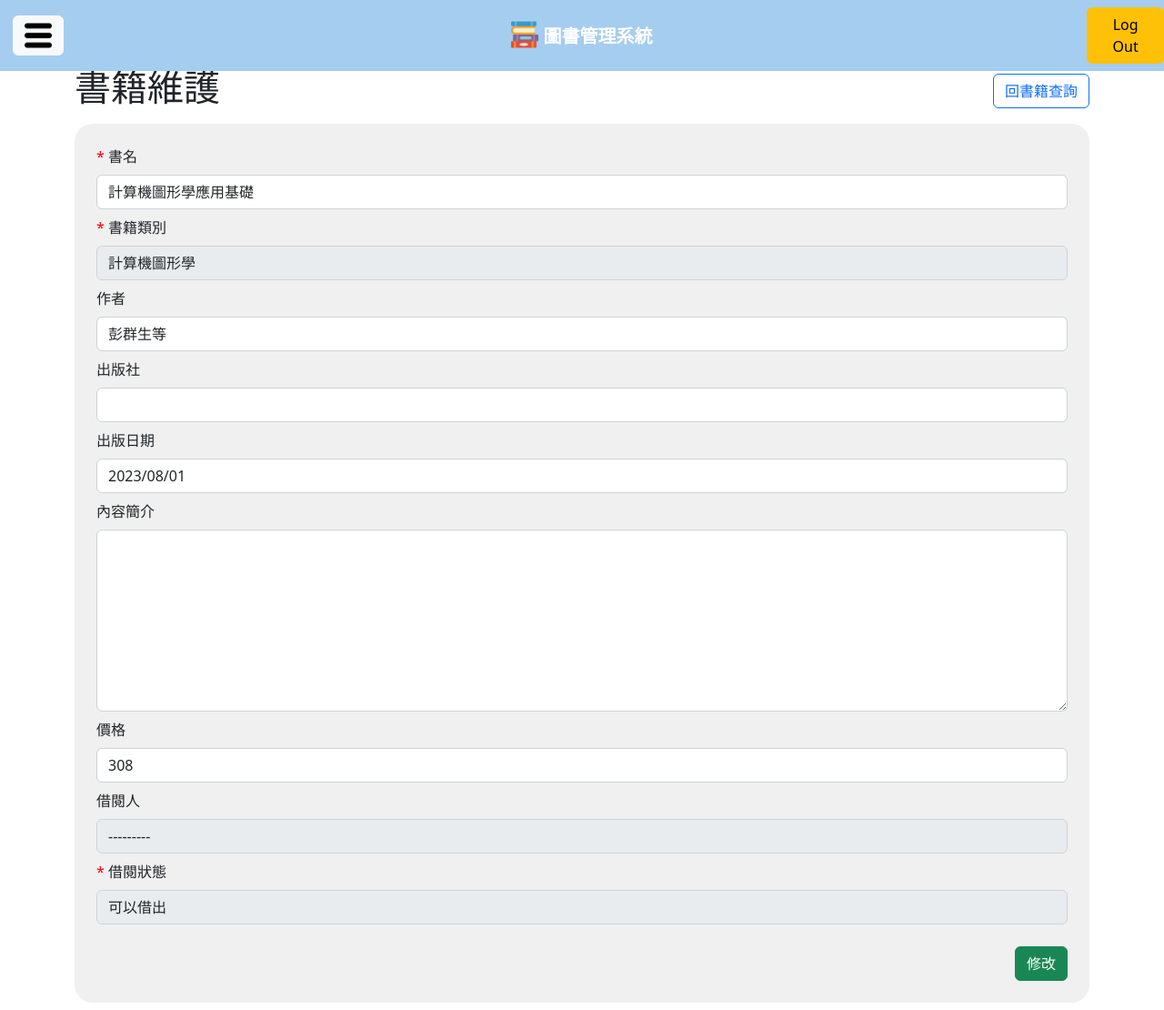
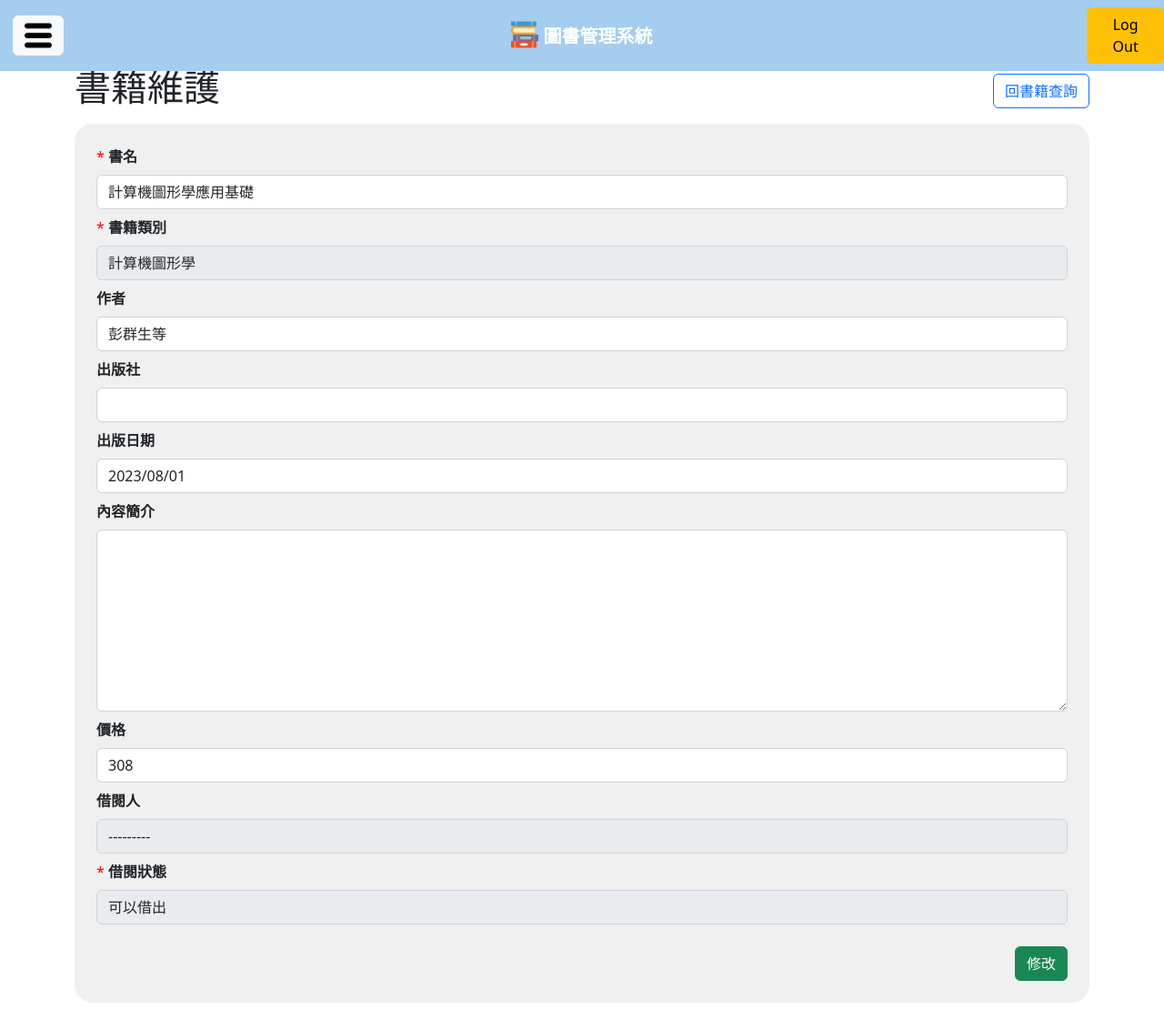
Before and after one commit to DerrickLin/bookstore, a Django app: page /book/2/ in a window 1280 px wide. Shown: the whole page at 91% size. Run offline with Django 4.2, Linux system fonts and the light colour scheme; a user stored in the database is signed in; data comes from the database, SQL or seed files in the repository; both versions use the stored data as it was after the commit.

Commit message:
modify font

```diff
--- a/BookMaintenanceSystem/static/js/create_status.js
+++ b/BookMaintenanceSystem/static/js/create_status.js
@@ -2,18 +2,18 @@ var codeBorrowed = 'B';
 var codeAvailable = 'Y';
 var codeUnavailable = 'N';
 $(document).ready(function() {
-    // 选择借阅人时自动选择对应的借阅状态为"已借出"
+
     $('#borrower').change(function() {
 
         console.log(codeBorrowed);
         var borrowerId = $(this).val();
         var statusSelect = $('#status');
 
-        // 重置借阅状态选项
+        // 清空狀態選單
         statusSelect.val('');
 
         if (borrowerId) {
-            // 选中"已借出"的选项
+            // 借閱人選擇了借閱人，則狀態選單設置為已借出
             statusSelect.val(codeBorrowed);
         }
     });
--- a/BookMaintenanceSystem/templates/book_detail.html
+++ b/BookMaintenanceSystem/templates/book_detail.html
@@ -16,22 +16,22 @@
     <div class="p-4 mb-2 text-dark lookup-form-bg">
     <form class="row g-2">
         <div class="col-12">
-          <label for="inputAddress" class="form-label"><span style="color:red;">* </span>書名</label>
+          <label for="inputAddress" class="form-label"><span style="color:red;">* </span><strong>書名</strong></label>
           <input type="text" class="form-control" id="inputAddress" value="{{book.name}}" readonly>
         </div>
 
         <div class="col-12">
-          <label for="inputAddress2" class="form-label"><span style="color:red;">* </span>書籍類別</label>
+          <label for="inputAddress2" class="form-label"><span style="color:red;">* </span><strong>書籍類別</strong></label>
           <input type="text" class="form-control" id="inputAddress2" value="{{book.category.category_name}}" disabled>
         </div>
 
         <div class="col-12">
-            <label for="inputAddress" class="form-label">作者</label>
+            <label for="inputAddress" class="form-label"><strong>作者</strong></label>
             <input type="text" class="form-control" id="inputAddress" value="{{book.author}}" readonly>
         </div>
 
         <div class="col-12">
-            <label for="inputAddress" class="form-label">出版社</label>
+            <label for="inputAddress" class="form-label"><strong>出版社</strong></label>
             {% if book.publisher == None %}
                 <input type="text" class="form-control" id="inputAddress" value="" readonly>
             {% else %}
@@ -40,12 +40,12 @@
         </div>
 
         <div class="col-12">
-            <label for="inputAddress" class="form-label">出版日期</label>
+            <label for="inputAddress" class="form-label"><strong>出版日期</strong></label>
             <input type="text" class="form-control" id="inputAddress" value="{{book.publish_date|date:"Y/m/d"}}" readonly>
         </div>
 
         <div class="col-12">
-            <label for="floatingTextarea2" class="form-label">內容簡介</label>
+            <label for="floatingTextarea2" class="form-label"><strong>內容簡介</strong></label>
             {% if book.summary == None %}
                 <textarea class="form-control" id="floatingTextarea2" style="height: 200px" readonly></textarea>
             {% else %}
@@ -54,17 +54,17 @@
         </div>
 
         <div class="col-12">
-            <label for="inputAddress" class="form-label">價格</label>
+            <label for="inputAddress" class="form-label"><strong>價格</strong></label>
             <input type="text" class="form-control" id="inputAddress" value="{{book.price|default:""}}" readonly>
         </div>
 
         <div class="col-12">
-            <label for="inputAddress2" class="form-label">借閱人</label>
+            <label for="inputAddress2" class="form-label"><strong>借閱人</strong></label>
             <input type="text" class="form-control" id="inputAddress2" value="{{keeper_name|default:"---------"}}" disabled>
         </div>
 
         <div class="col-12">
-            <label for="inputAddress" class="form-label"><span style="color:red;">* </span>借閱狀態</label>
+            <label for="inputAddress" class="form-label"><span style="color:red;">* </span><strong>借閱狀態</strong></label>
             <input type="text" class="form-control" id="inputAddress" value="{{book.status.code_name}}" disabled>
         </div>
 
```
Also changed, not shown: BookMaintenanceSystem/templates/book_create.html (+9 -9 lines), BookMaintenanceSystem/templates/book_edit.html (+9 -9 lines), BookMaintenanceSystem/db.sqlite3.
